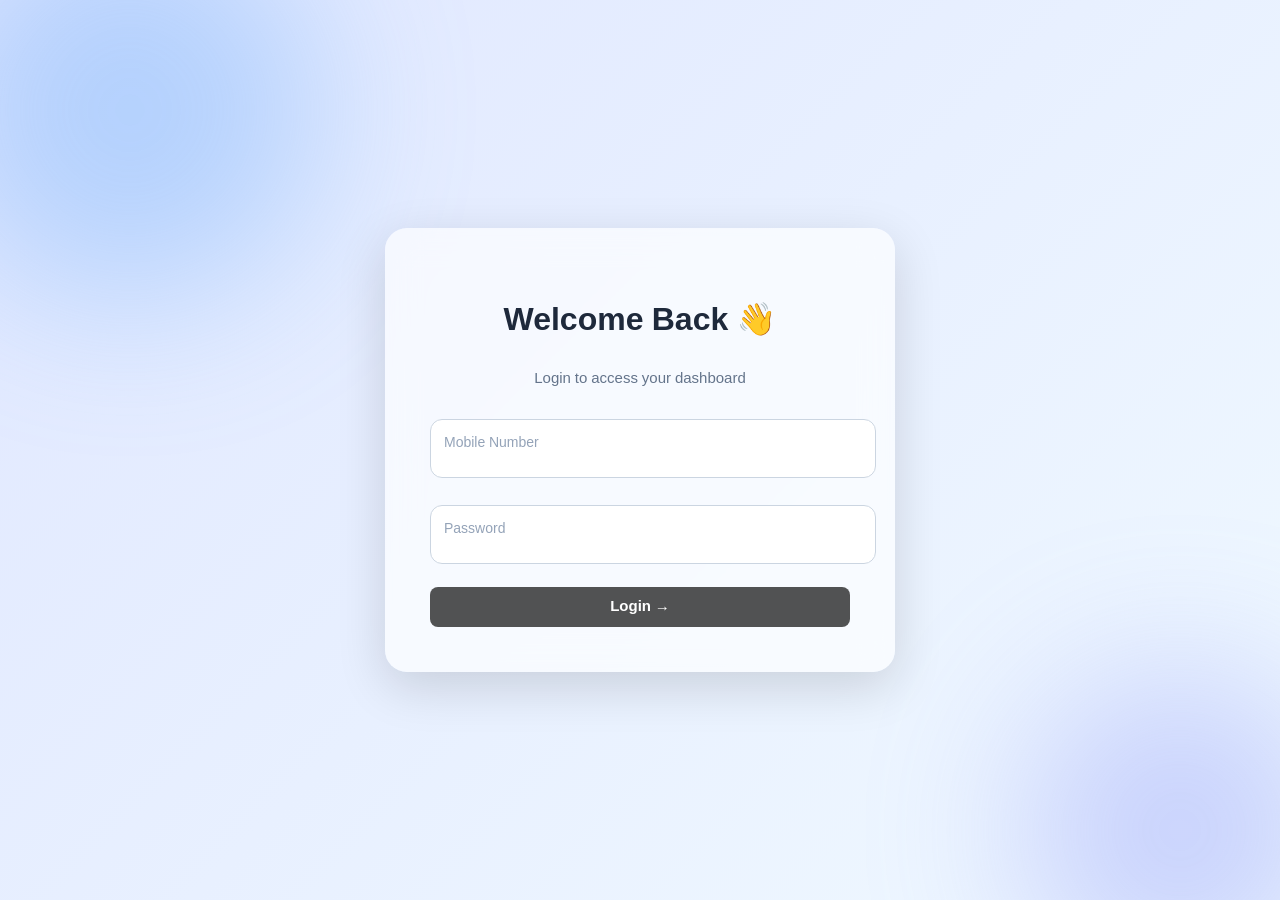
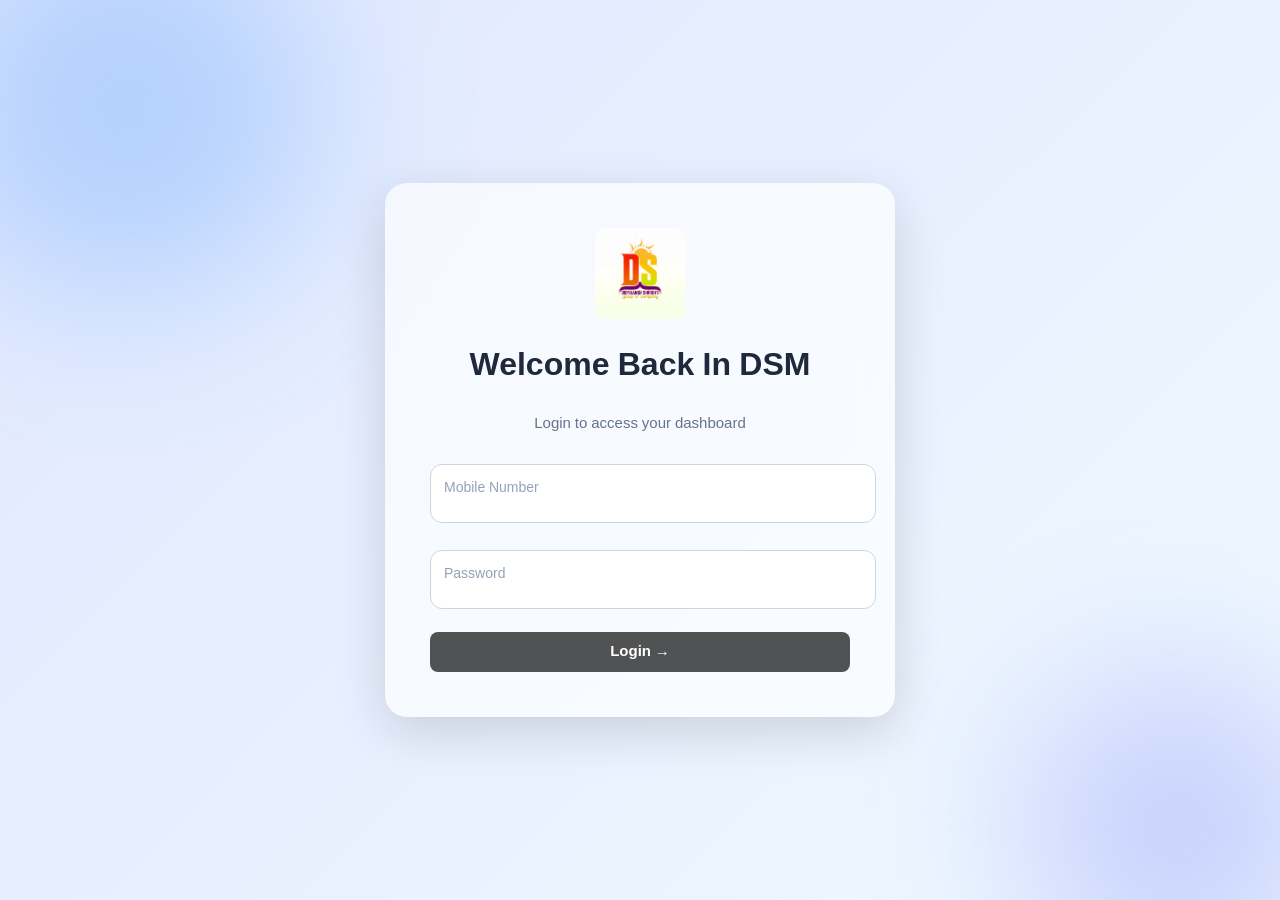
Before and after one commit to vikashsharma380/DigyaanshShrishti, a React (Vite) app: page /login in a window 1280 px wide. Built offline with nearby package versions, Linux system fonts and the light colour scheme.

Commit message:
modified

```diff
--- a/src/components/Login.jsx
+++ b/src/components/Login.jsx
@@ -2,6 +2,7 @@ import { useState } from "react";
 import { useNavigate } from "react-router-dom";
 import axios from "axios";
 import "../styles/login.css";
+import logo from "../assets/logo.jpeg";
 
 export default function Login() {
   const [mobile, setMobile] = useState("");
@@ -17,11 +18,13 @@ export default function Login() {
     setLoading(true);
 
     try {
-      const res = await axios.post("https://digyaanshshrishti.onrender.com/api/auth/login", {
-
-        mobile: mobile,
-        password: password,
-      });
+      const res = await axios.post(
+        "https://digyaanshshrishti.onrender.com/api/auth/login",
+        {
+          mobile: mobile,
+          password: password,
+        }
+      );
 
       const { token, user } = res.data;
 
@@ -50,7 +53,12 @@ export default function Login() {
 
       <div className="login-wrapper">
         <div className="login-card">
-          <h2 className="login-title">Welcome Back 👋</h2>
+          {/* ⭐ YOUR LOGO ABOVE WELCOME BACK ⭐ */}
+          <div className="login-logo-box">
+            <img src={logo} alt="Company Logo" className="login-logo" />
+          </div>
+
+          <h2 className="login-title">Welcome Back In DSM</h2>
           <p className="login-subtitle">Login to access your dashboard</p>
 
           <form className="login-form" onSubmit={handleLogin}>
@@ -76,7 +84,11 @@ export default function Login() {
 
             {error && <p className="error">{error}</p>}
 
-            <button className="btn-primary login-btn" type="submit" disabled={loading}>
+            <button
+              className="btn-primary login-btn"
+              type="submit"
+              disabled={loading}
+            >
               {loading ? "Logging in..." : "Login →"}
             </button>
           </form>
--- a/src/styles/login.css
+++ b/src/styles/login.css
@@ -153,3 +153,15 @@
   font-size: 14px;
   font-weight: 600;
 }
+.login-logo-box {
+  display: flex;
+  justify-content: center;
+  margin-bottom: 10px;
+}
+
+.login-logo {
+  width: 90px; /* adjust size if needed */
+  height: auto;
+  object-fit: contain;
+  border-radius: 10px;
+}
```
